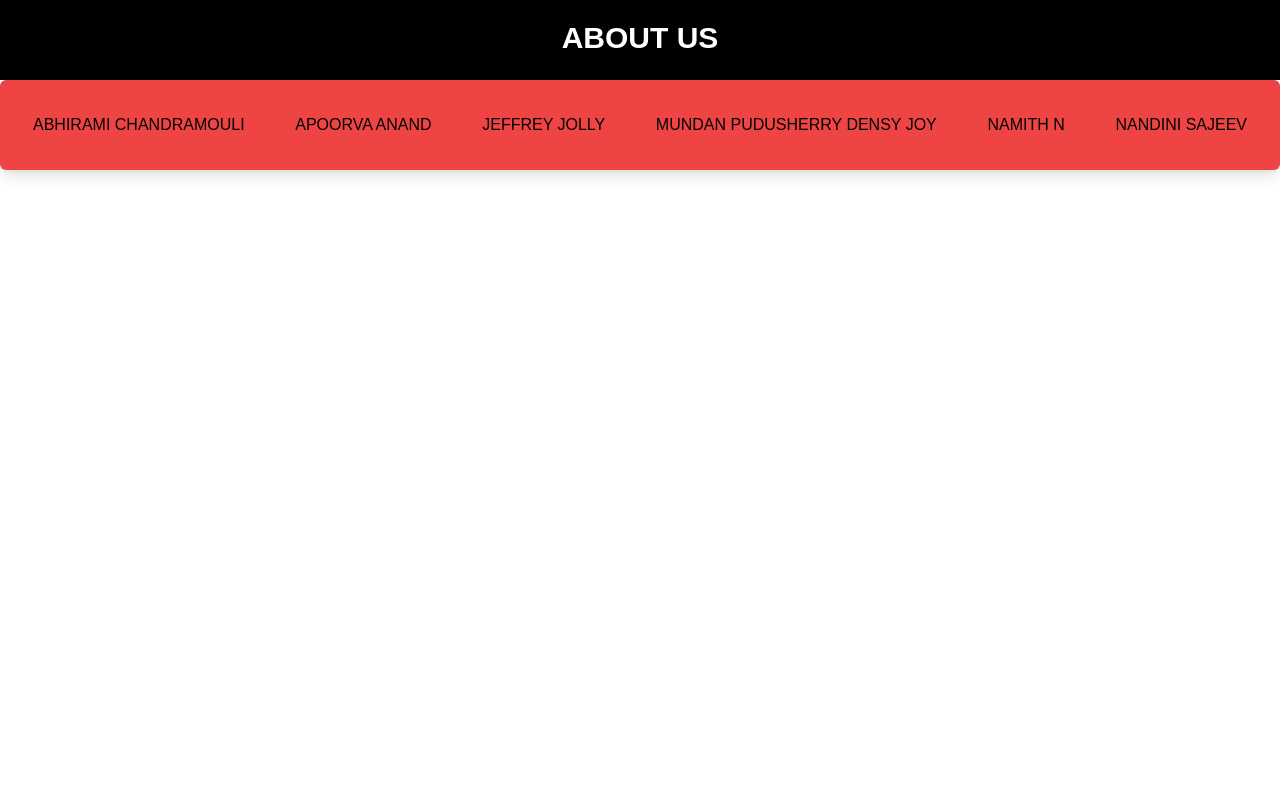
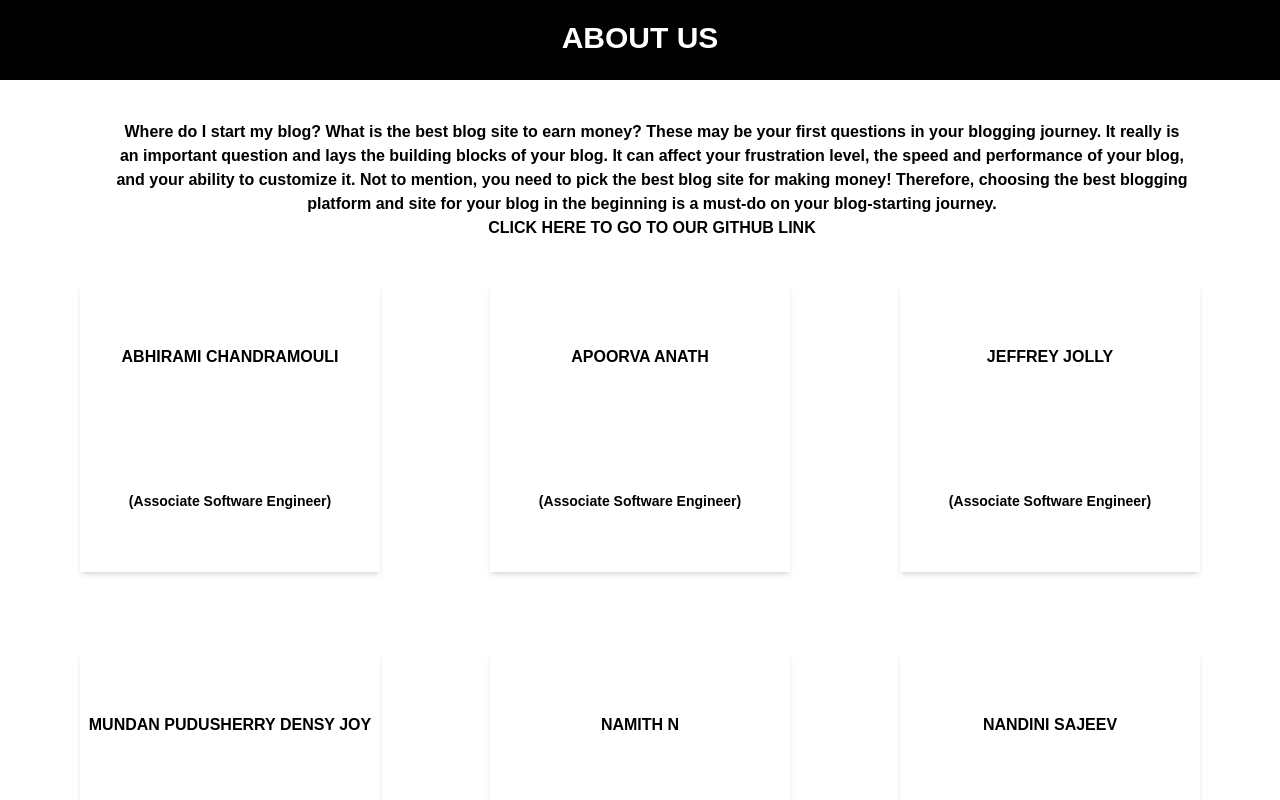
Before and after one commit to jeffrey-jolly/ui-react-final_project_triv_c, a React (Create React App) app: page /aboutus in a window 1280 px wide. Shown: the top 800 px of the page. Built offline with nearby package versions, Linux system fonts and the light colour scheme.

Commit message:
about_us_final_commit

```diff
--- a/src/pages/AboutUs.js
+++ b/src/pages/AboutUs.js
@@ -10,7 +10,7 @@ export default function Header(){
   const navigate = useNavigate()
   return(
     <div>
-        <header className=" w-auto h-20 bg-black  text-white">
+        <header className=" w-full h-20 bg-black  text-white sticky">
             {/* <img src={Logo} className='w-30 h-full ml-10 cursor-pointer' onClick={()=>{navigate('/')}}/>
             <button className='mr-10 h-fit w-fit p-2 text-center border border-slate-50 rounded-full hover:rounded-full  hover:bg-gray-500'
              onClick={()=>{appContext.handleLoginStatus(false)
@@ -19,25 +19,57 @@ export default function Header(){
              {/* <img src={aboutback} className="pt-10 h-60 w-full"/> */}
 
         </header>
-        <div className='bg-red-500 w-full h-full border border-transparent shadow-lg mr-4 mt-25 p-8 rounded-md flex flex-wrap justify-between hover:shadow-2xl hover:border hover:bg-green-200 hover:bg-opacity-70'>
-                <div className='flex '>
+        <div className='m-10'>
+            <div className='font-bold h-10 m-5 pl-14 pr-8 text-center'>
+
+            Where do I start my blog? What is the best blog site to earn money? These may be your first questions in your blogging journey.
+
+It really is an important question and lays the building blocks of your blog. It can affect your frustration level, the speed and performance of your blog, and your ability to customize it.
+
+Not to mention, you need to pick the best blog site for making money!
+
+Therefore, choosing the best blogging platform and site for your blog in the beginning is a must-do on your blog-starting journey.
+            <div>
+                <a href="https://github.com/jeffrey-jolly/ui-react-final_project_triv_c" className=''>CLICK HERE TO GO TO OUR GITHUB LINK</a>
+            </div>
+
+
+            </div>
+
+        <div className='max-w-7xl h-screen mx-auto flex flex-wrap justify-between pt-16'>
+                <div className='w-1/4 m-10 shadow-md mt-50 grid place-items-center font-bold hover:bg-black hover:bg-opacity-10 '>
                     ABHIRAMI CHANDRAMOULI
+                    <p className='text-sm '>(Associate Software Engineer)</p>
+
                 </div>
-                <div>
-                    APOORVA ANAND
+                <div className='w-1/4 m-10 shadow-md mt-50 grid place-items-center font-bold hover:bg-black hover:bg-opacity-10'>
+                    APOORVA ANATH
+                    <p className='text-sm '>(Associate Software Engineer)</p>
+
                 </div>
-                <div>
+                <div className='w-1/4 m-10 shadow-md mt-50 grid place-items-center font-bold hover:bg-black hover:bg-opacity-10'>
                     JEFFREY JOLLY
+                    <p className='text-sm '>(Associate Software Engineer)</p>
+
                 </div>
-                <div>
+                <div className='w-1/4 m-10 shadow-md mt-50 grid place-items-center font-bold hover:bg-black hover:bg-opacity-10'>
                     MUNDAN PUDUSHERRY DENSY JOY
+                    <p className='text-sm '>(Associate Software Engineer)</p>
+
+
                 </div>
-                <div>
+                <div className='w-1/4 m-10 shadow-md mt-50 grid place-items-center font-bold hover:bg-black hover:bg-opacity-10'>
                     NAMITH N
+                    <p className='text-sm '>(Associate Software Engineer)</p>
+
                 </div>
-                <div>
+                <div className='w-1/4 m-10 shadow-md mt-50 grid place-items-center font-bold hover:bg-black hover:bg-opacity-10'>
                     NANDINI SAJEEV
+                    <p className='text-sm '>(Associate Software Engineer)</p>
                 </div>
+
+
+             </div>
              </div>
     </div>
   )
```
